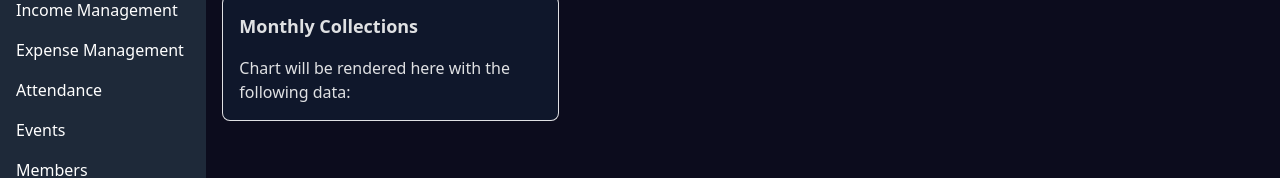
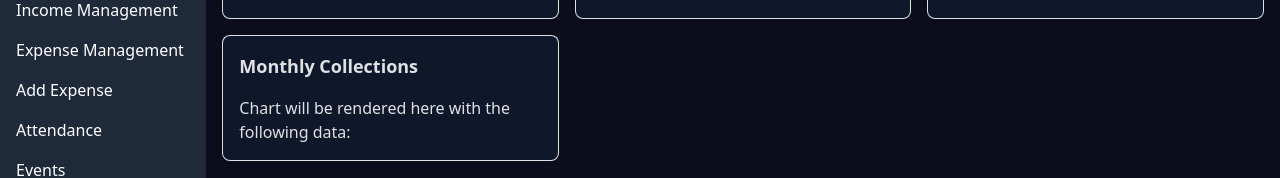
Before and after one commit to nurulazam-dev/haksab-raozan-branch, a React (Vite) app in the folder frontend/: page /dashboard/admin in a window 1280 px wide. Shown: the part 211-389 px from the top of the page. Built offline with nearby package versions, Linux system fonts and the light colour scheme; no server answers.

Commit message:
sidebar update

```diff
--- a/frontend/src/components/Sidebar.jsx
+++ b/frontend/src/components/Sidebar.jsx
@@ -43,6 +43,15 @@ const Sidebar = () => {
               activeClassName="bg-gray-600"
             >
               Expense Management
+            </NavLink>
+          </li>
+          <li>
+            <NavLink
+              to="/finance/add-expense"
+              className="block py-2 px-4 hover:bg-gray-700"
+              activeClassName="bg-gray-600"
+            >
+              Add Expense
             </NavLink>
           </li>
           <li>
--- a/frontend/src/pages/dashboard/AdminDashboard.jsx
+++ b/frontend/src/pages/dashboard/AdminDashboard.jsx
@@ -20,7 +20,7 @@ const AdminDashboard = () => {
       {/* <Navbar /> */}
       <div className="flex flex-grow">
         <Sidebar />
-        <main className="flex-grow p-4">
+        <main className="flex-grow p-4 mt-10">
           <h1 className="text-2xl font-bold mb-4">Admin Dashboard</h1>
           {loading ? (
             <p>Loading...</p>
@@ -28,19 +28,19 @@ const AdminDashboard = () => {
             <div className="grid grid-cols-1 md:grid-cols-2 lg:grid-cols-3 gap-4">
               <ChartCard
                 title="Today's Income"
-                value={financialSummary.todayIncome}
+                value={financialSummary?.todayIncome}
               />
               <ChartCard
                 title="Today's Expenses"
-                value={financialSummary.todayExpenses}
+                value={financialSummary?.todayExpenses}
               />
               <ChartCard
                 title="Total Donations"
-                value={financialSummary.totalDonations}
+                value={financialSummary?.totalDonations}
               />
               <ChartCard
                 title="Monthly Collections"
-                value={financialSummary.monthlyCollections}
+                value={financialSummary?.monthlyCollections}
               />
             </div>
           )}
```
